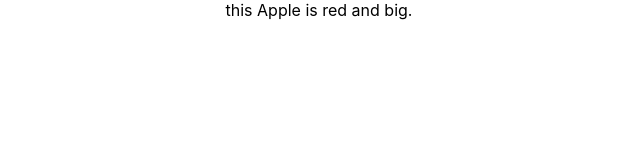
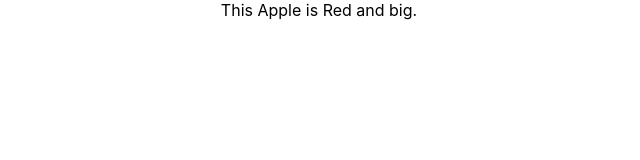
Before and after one commit to GulnazAlisherova/react12, a React (Create React App) app: page / in a window 1280 px wide. Shown: the top 160 px of the page, without its empty margins (321-961 px from the left). Built offline with nearby package versions, Linux system fonts and the light colour scheme.

Commit message:
added array

```diff
--- a/src/App.js
+++ b/src/App.js
@@ -4,7 +4,7 @@ function App() {
   const  example1 = ["Apple", "Red", "Big"];
   return (
     <div className="App">
-      this {example1[0]} is red and big.
+      This {example1[0]} is {example1[1]} and big.
     </div>
   );
 }
```
